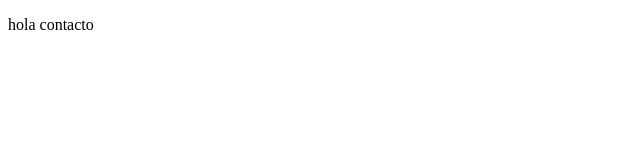
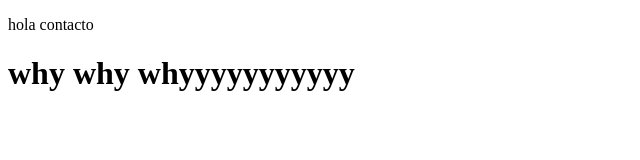
Before and after one commit to boukhrisshayat3-prog/bouchra, a plain HTML site: page dia09/contacto.html in a window 1280 px wide. Shown: the whole page, without its empty margins (0-640 px from the left). Drawn offline with Linux system fonts and the light colour scheme.

Commit message:
feature-contacto

```diff
--- a/dia09/contacto.html
+++ b/dia09/contacto.html
@@ -7,5 +7,6 @@
 </head>
 <body>
     <p>hola contacto</p>
+    <h1>why why whyyyyyyyyyyy</h1>
 </body>
 </html>
```
